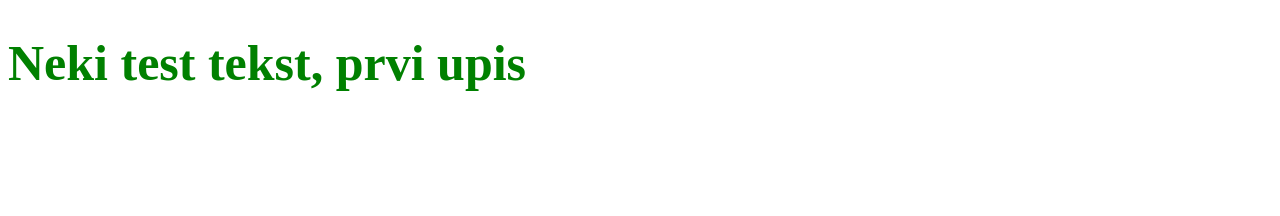
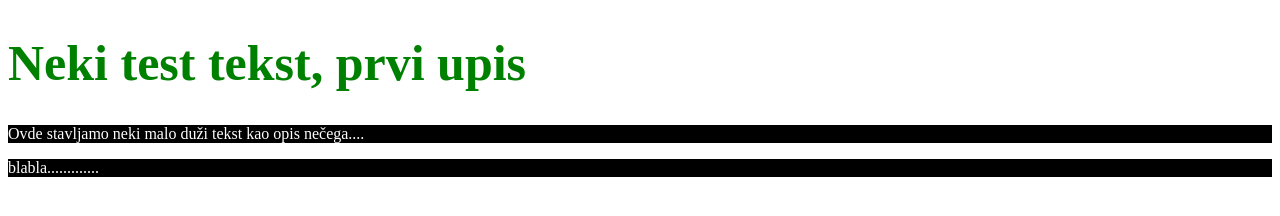
Before and after one commit to limunzarada/testMVC, a plain HTML site: page index.html in a window 1280 px wide. Drawn offline with Linux system fonts and the light colour scheme.

Commit message:
update css

```diff
--- a/main.css
+++ b/main.css
@@ -4,5 +4,5 @@ h1 {
 }
 p {
   color: white;
-  bacground: black;
+  background: black;
 }
```
